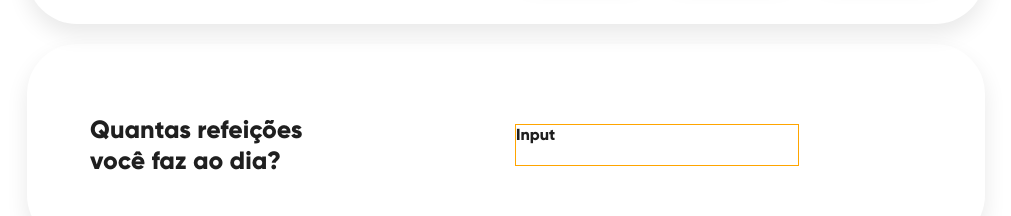
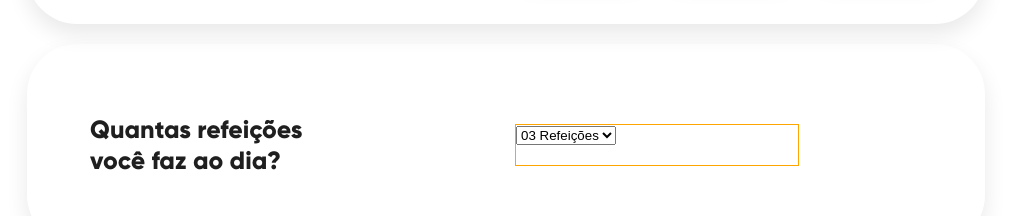
Before and after one commit to AugustoMagalhaes/cloudopss-desafio, a React (Create React App) app: page / in a window 1280 px wide. Shown: the part 1700-1916 px from the top of the page, without its empty margins (140-1151 px from the left). Built offline with nearby package versions, Linux system fonts and the light colour scheme.

Commit message:
feat: adiciona seta customizada e input do tipo select.

```diff
--- a/src/components/MealsPerDay/MealsPerDay.jsx
+++ b/src/components/MealsPerDay/MealsPerDay.jsx
@@ -9,7 +9,12 @@ function MealsPerDay() {
         <h3 className="mealsperday-title">você faz ao dia?</h3>
       </section>
       <section className="mealsperday-input-container">
-        Input
+        <p className="arrow-right" />
+        <select name="meal-count" id="meal-count" defaultValue="3" className="meal-count">
+          <option value="1" className="meal-option">01 Refeição</option>
+          <option value="2" className="meal-option">02 Refeições</option>
+          <option value="3" className="meal-option">03 Refeições</option>
+        </select>
       </section>
     </section>
   );
```
